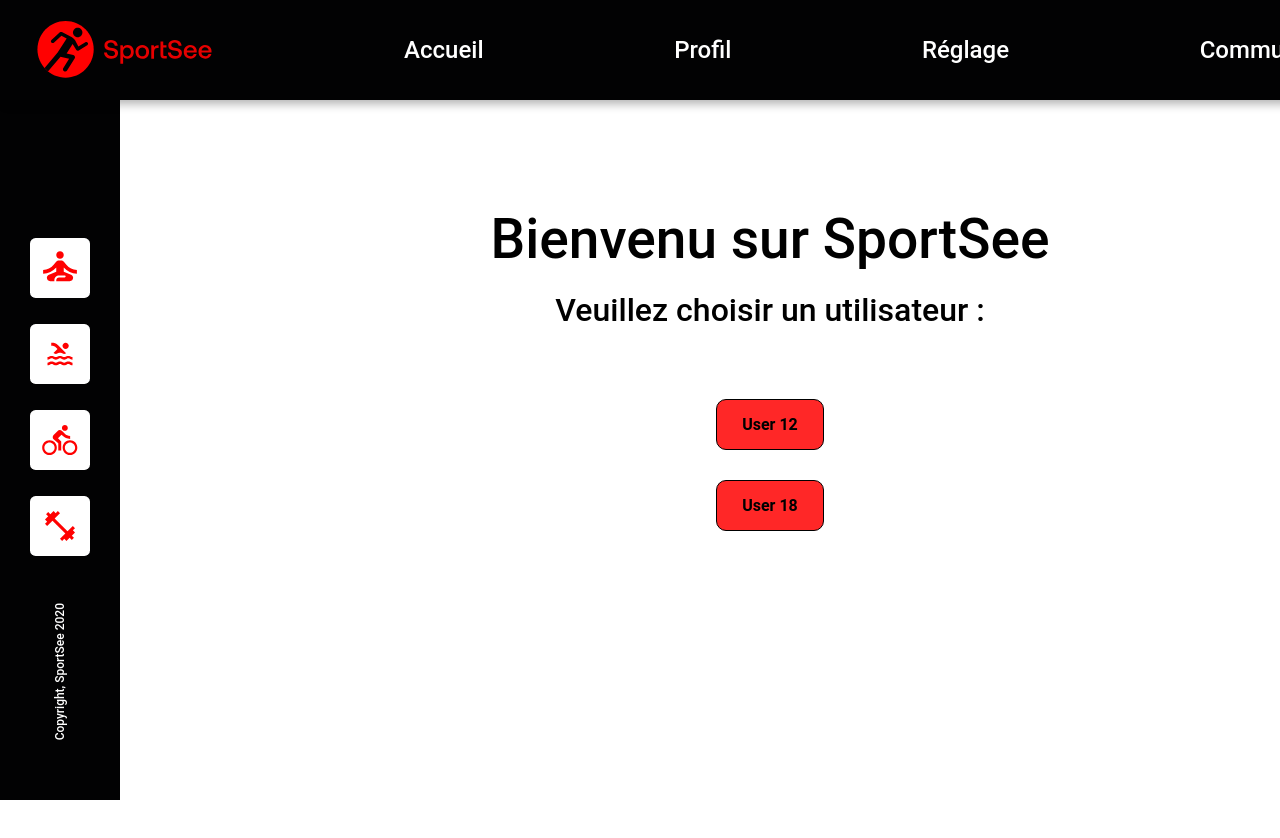
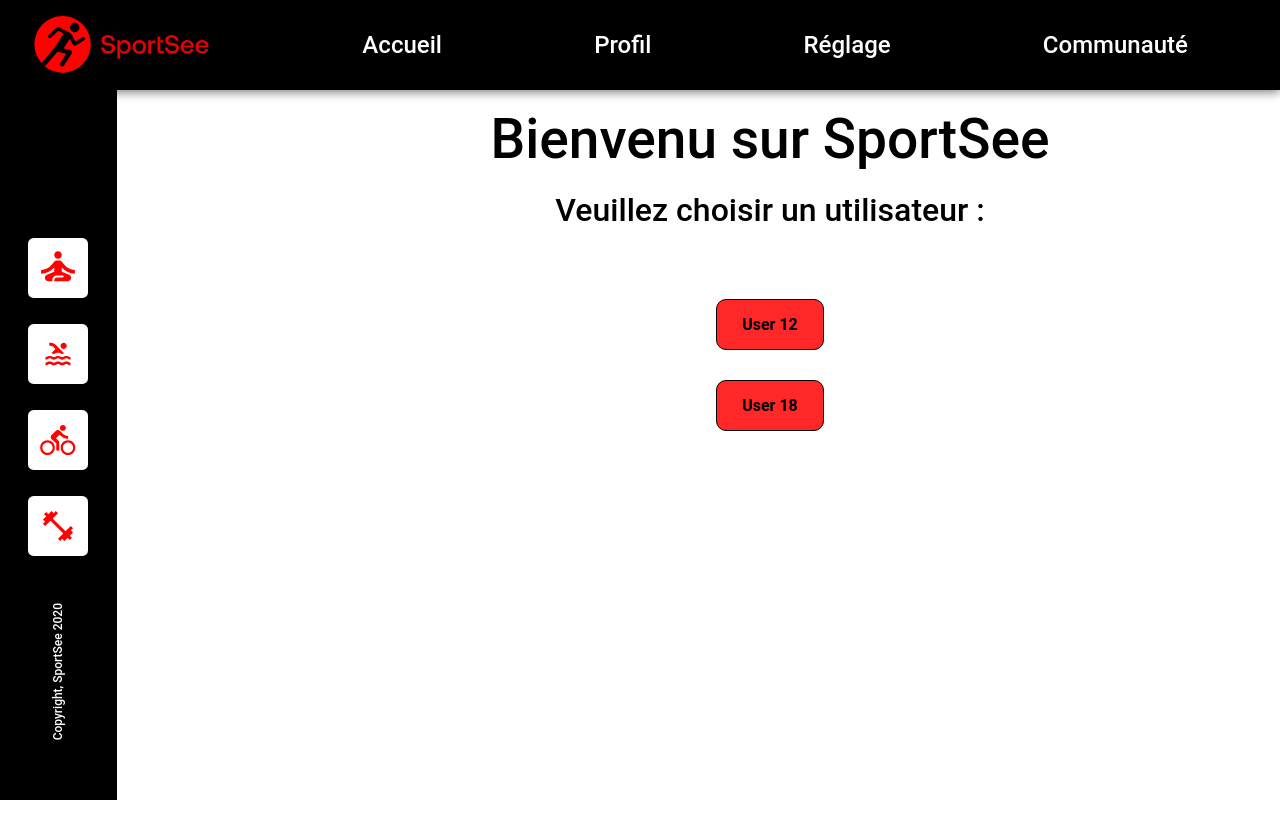
Before and after one commit to Luka-PG/P12_OC_Sportsee, a React (Create React App) app: page / in a window 1280 px wide. Shown: the top 838 px of the page. Before the commit the page ends 800 px from the top, so only its background shows below. Built offline with nearby package versions, Linux system fonts and the light colour scheme.

Commit message:
correction format css + correction mentor

```diff
--- a/src/Pages/UserPage/UserPage.css
+++ b/src/Pages/UserPage/UserPage.css
@@ -1,10 +1,18 @@
 main{
-    margin: 50px 50px 15px 195px;
+    margin: 8.6rem 0 0 11rem;
+    @media screen and (max-width: 1024px) {
+      margin: 6.6rem 0 0 10.5rem;
+
+    }
 }
 
 .user h1 {
   font-size: 50px;
   margin-bottom: 20px;
+  @media screen and (max-width: 1024px) {
+    font-size: 35px;
+    margin-bottom: 8px;
+  }
 }
 
 .user span{
@@ -15,16 +23,25 @@ main{
   margin-bottom: 30px;
 }
 
-.dashboards{
-  display: flex;
-  justify-content: space-between;
+.dashboards {
+
+    display: flex;
+    justify-content: space-between;
+    gap: 30px;
+  @media screen and (max-width: 1024px) {
+    gap: 30px;
+    display: grid;
+    grid-template-columns: repeat(1, 1fr);
+    max-width: 25rem;
+  }
+
 }
 
 .activity{
   display: flex;
   flex-wrap: wrap;
   justify-content: space-between;
-  width: 75%;
+  width: 100%;
 }
 
 .error{
--- a/src/Service/api.js
+++ b/src/Service/api.js
@@ -1,8 +1,8 @@
 /* eslint-disable eqeqeq */
 import { useState, useEffect } from 'react'
-import { USER_MAIN_DATA,USER_ACTIVITY,USER_AVERAGE_SESSIONS,USER_PERFORMANCE } from './dataMocked';
+import { USER_MAIN_DATA,USER_ACTIVITY,USER_AVERAGE_SESSIONS,USER_PERFORMANCE } from '../mock/dataMocked.js';
 import { userDataModel, activityDataModel, averageDataModel, performanceDataModel } from "../models/index";
-
+import { isMocked } from './mockConfig';
 
  export function useFetch(userId) {
   //on établi le usestate pour les données qu'on va envoyer sur la page user
@@ -14,8 +14,6 @@ import { userDataModel, activityDataModel, averageDataModel, performanceDataMode
   const [error, setError] = useState(false)
   const [isLoading, setIsLoading] = useState(true)
 
-//switch const pour utiliser les données mockées ou non
-  const isMocked = false;
 
 //const pour établir l'url pour ne pas avoir à la réecrire
   const URL = `http://localhost:3000/user/`
@@ -24,11 +22,14 @@ import { userDataModel, activityDataModel, averageDataModel, performanceDataMode
 
     // si on utilise les données mockées on envois l'userid pour récupérer les données correspondantes
     if (isMocked) {
+      // USER_MAIN_DATA.find(user => user.id === userId);
       if ( userId === '18' || userId === '12') {
         setformattedUserData(new userDataModel(USER_MAIN_DATA[userId]))
         setformattedUserActivity(new activityDataModel(USER_ACTIVITY[userId]))
         setformattedUserAverage(new averageDataModel(USER_AVERAGE_SESSIONS[userId]))
         setformattedUserPerformance(new performanceDataModel(USER_PERFORMANCE[userId]))
+      } else {
+        setError(true);
       }
       //quand les données ont fini d'être envoyées on indique que la page à fini de charger
       setIsLoading(false)
@@ -85,7 +86,7 @@ import { userDataModel, activityDataModel, averageDataModel, performanceDataMode
     }
   }
 
-  }, [isMocked, URL, userId, error])
+  }, [URL, userId, error])
 //on envoie les données correspondante et les état à la
   return {formattedUserData, formattedUserActivity, formattedUserAverage, formattedUserPerformance, error, isLoading }
 }
--- /dev/null
+++ b/src/Service/mockConfig.js
@@ -0,0 +1,2 @@
+//switch const pour utiliser les données mockées ou non
+  export const isMocked = true;
--- a/src/components/Aside/Aside.css
+++ b/src/components/Aside/Aside.css
@@ -1,17 +1,21 @@
 
 aside{
+    position: fixed;
+    left: 0;
+    top: 0;
+    width: 7.3rem;
+    height: 100vh;
+
     z-index: 10;
-    position: fixed;
-    left: 1;
-    top: 0;
-    background-color: #020203;
+
+    background-color: black;
+    color: white;
+
     display: flex;
     flex-flow: column nowrap;
     justify-content: center;
     align-items: center;
-    height: -webkit-fill-available !important;
-    width: 120px;
-    flex-wrap: wrap;
+
 
 }
 
--- a/src/components/Header/Header.css
+++ b/src/components/Header/Header.css
@@ -1,16 +1,22 @@
 
 .header{
-    background-color: #020203;
+    position: fixed;
+    top: 0;
+    left: 0;
+    margin: 0;
+
+    background-color: black;
+    color: white;
+    width: 100%;
+
     display: flex;
-    justify-content: center;
-    padding: 10px 0;
-    height: 100px;
-    width: 100%;
-    -webkit-box-shadow: 2px 7px 9px -3px rgba(0,0,0,0.3);
-    -moz-box-shadow: 2px 7px 9px -3px rgba(0,0,0,0.3);
-    box-shadow: 2px 7px 9px -3px rgba(0,0,0,0.3);
+    padding: 1rem;
+    height: 5.625rem;
+    box-sizing: border-box;
+
     z-index: 11;
-    position: relative;
+
+    box-shadow: 0 0.2rem 0.6rem hsla(0, 0%, 0%, 0.5);
 
 }
 
--- a/src/components/Stats/Stats.css
+++ b/src/components/Stats/Stats.css
@@ -2,25 +2,34 @@
     display: flex;
     flex-direction: column;
     justify-content: space-between;
-    width: 20%;
-
+    width: 40%;
+    @media screen and (max-width: 1024px) {
+        flex-direction: row;
+        width: 100%;
+    }
 }
 
 .stat{
     background-color: #FBFBFB;
     box-shadow: 0px 2px 4px rgba(0, 0, 0, 0.0212249);
     border-radius: 5px;
-    height: 21%;
+    height: 105px;
     display: flex;
     align-items: center;
     padding-right: 35px;
+    @media screen and (max-width: 1024px) {
+        height: 100%;
+        padding: 20px 35px 20px 0;
+    }
 }
+
 .stat p{
     font-size: 14px;
     color: #74798C;
 }
 .stat img{
     margin-left: 20px;
+
 }
 .stat h2{
     font-size: 20px;
```
Also changed, not shown: src/App.css (+7 -1 lines), src/index.css (line endings or trailing spaces), src/mock/dataMocked.js (renamed from src/Service/dataMocked.js).
